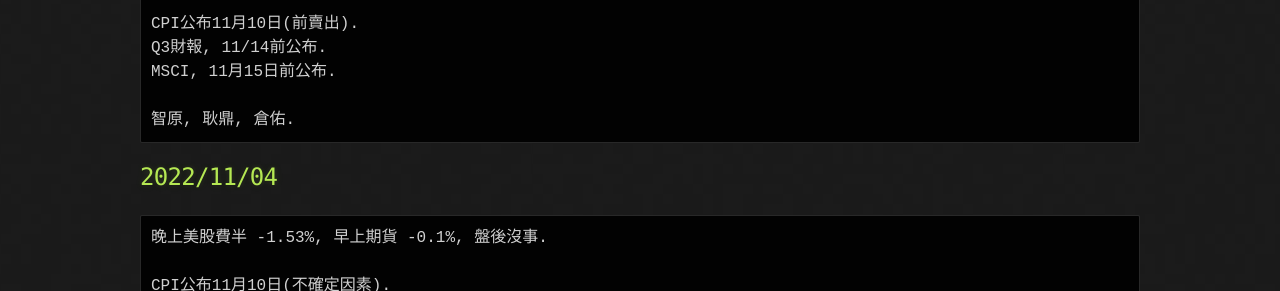
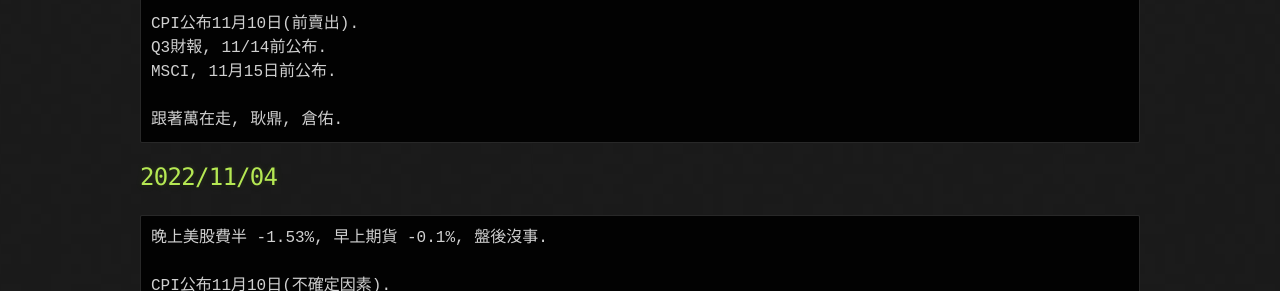
Before and after one commit to lepg5487/Stock_God, a Jekyll site: the page built from index.md, in a window 1280 px wide and 900 px high. Shown: the part 609-900 px from the top of the window. Built offline with Jekyll 4.4.1, drawn with Linux system fonts in a browser that asks for light colours; our own code applies the rules of GitHub Pages for plain Markdown files; some of the changed text lies outside the part shown.

Commit message:
Update index.md

````diff
--- a/index.md
+++ b/index.md
@@ -21,7 +21,7 @@ CPI公布11月10日(前賣出).
 Q3財報, 11/14前公布.
 MSCI, 11月15日前公布.
 
-智原, 耿鼎, 倉佑.
+跟著萬在走, 耿鼎, 倉佑.
 ```
 
 ## 2022/11/04
````
